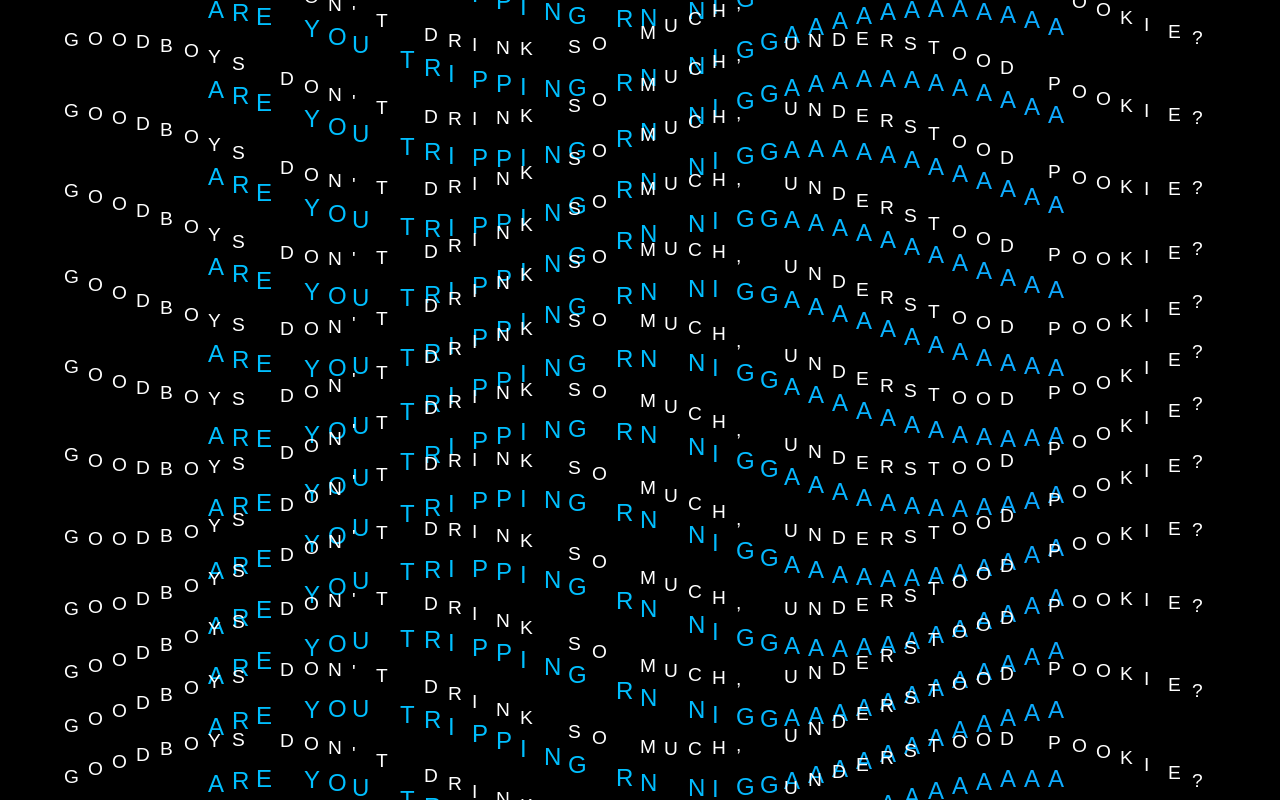
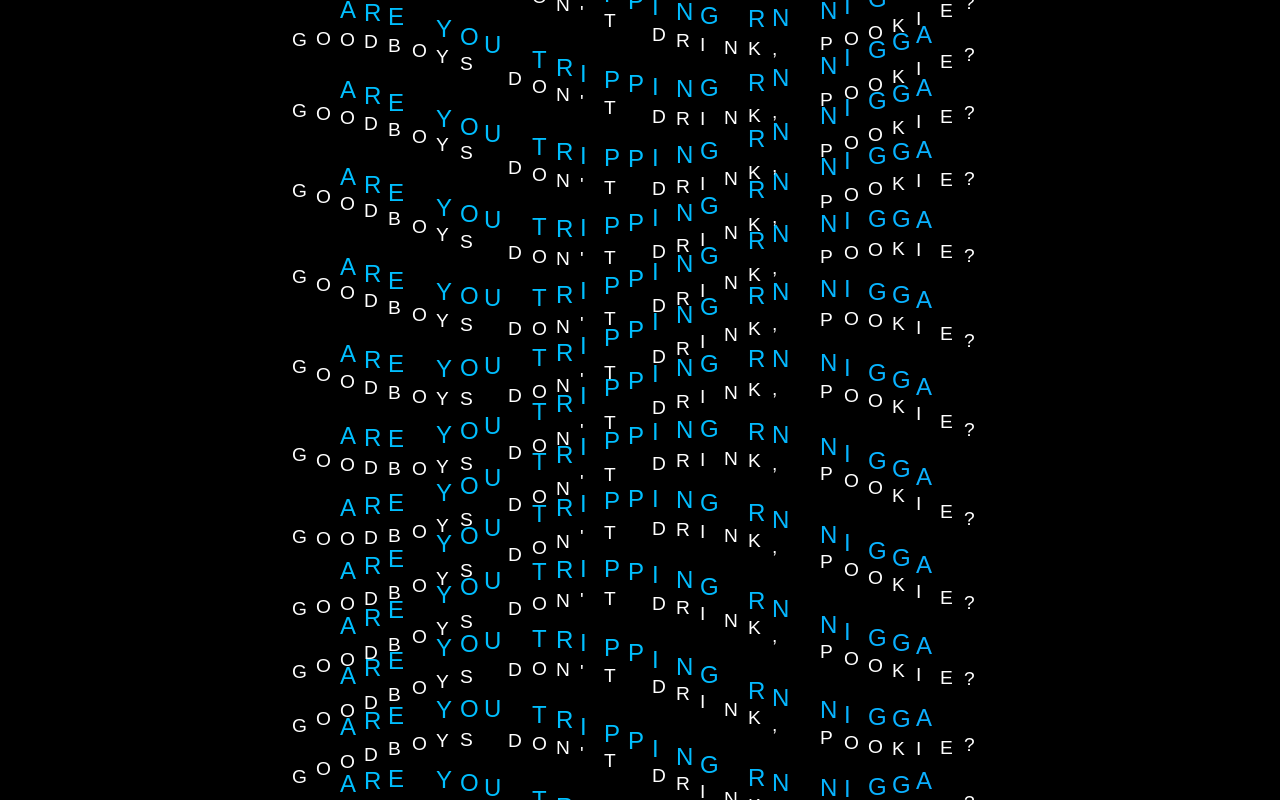
Before and after one commit to JasvinderKaur77/trippyShiiiiiiiii, a plain HTML site: page index.html in a window 1280 px wide. Drawn offline with Linux system fonts and the light colour scheme.

Commit message:
Update index.html

```diff
--- a/index.html
+++ b/index.html
@@ -24,8 +24,8 @@
          canvas.width = window.innerWidth;
          canvas.height = window.innerHeight;
 
-         const text = "ARE YOU TRIPPING RN NIGGAAAAAAAAAAAA";
-         const additionalText = "GOODBOYS DON'T DRINK SO MUCH, UNDERSTOOD POOKIE?";
+         const text = "ARE YOU TRIPPING RN NIGGA";
+         const additionalText = "GOODBOYS DON'T DRINK, POOKIE?";
          const fontSize = 24;
          const waveHeight = 40;
          const waveFrequency = 0.2;
```
